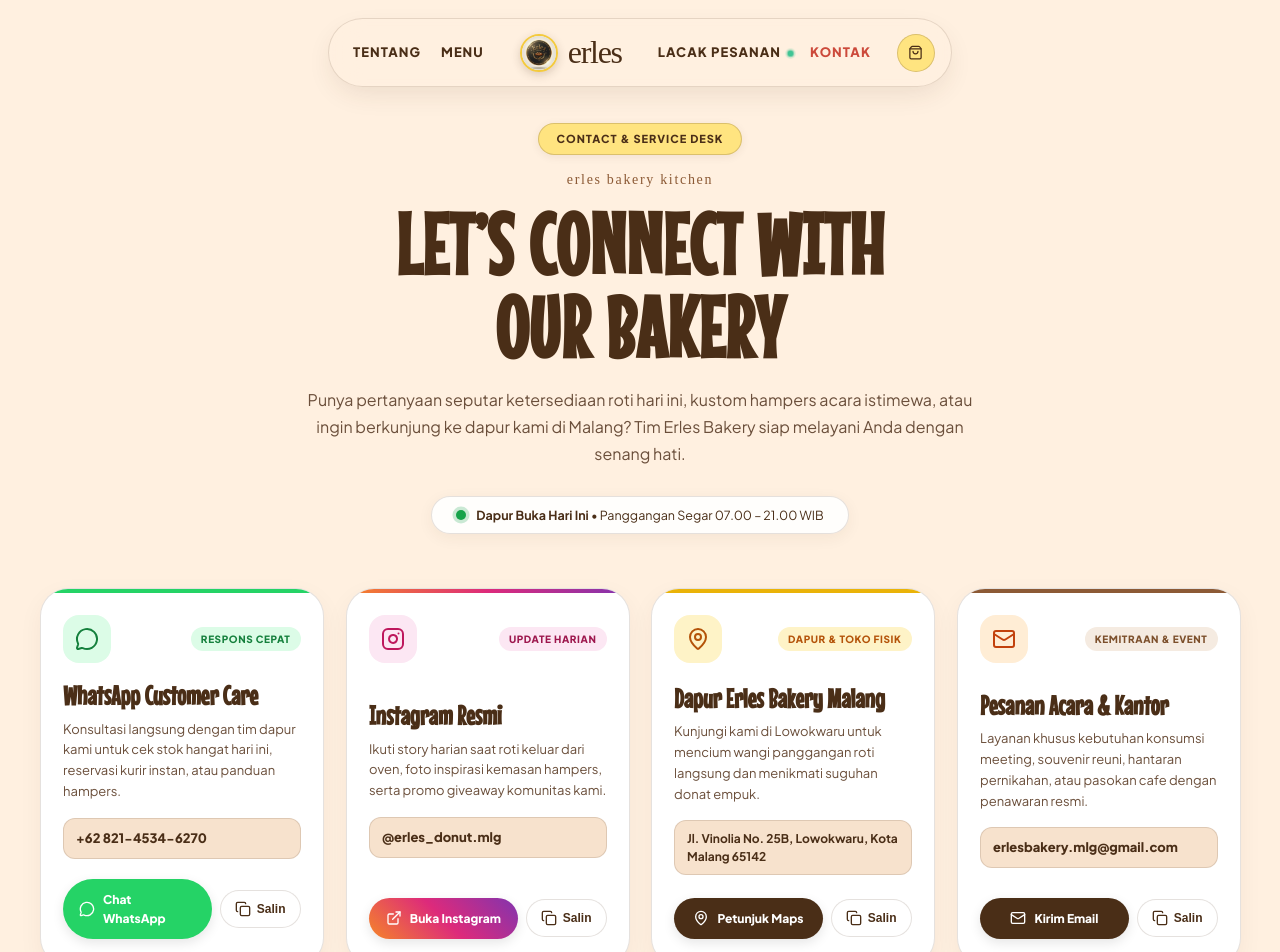
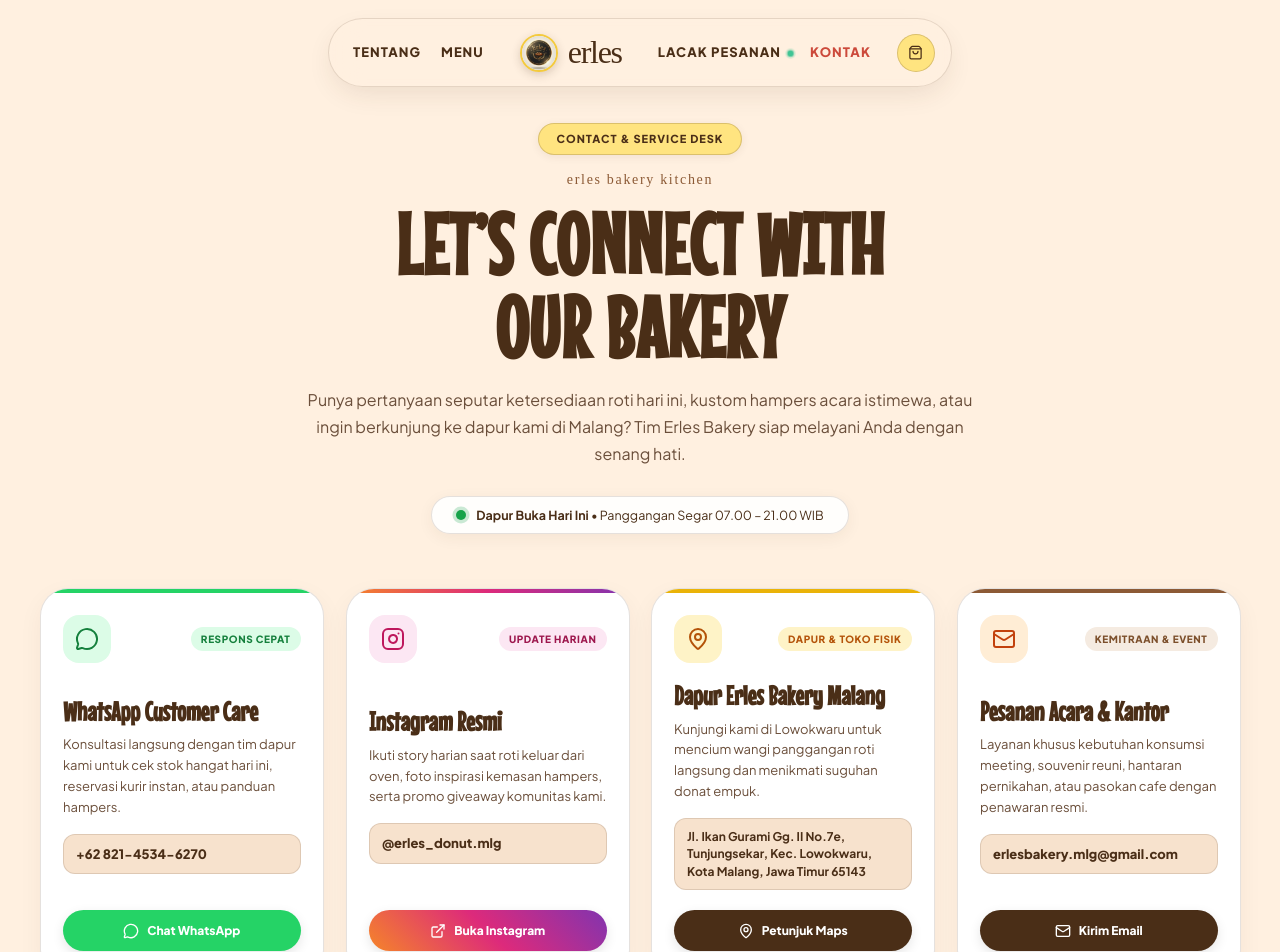
Before and after one commit to Warteknasional/erles-bakery-publik, a React (Vite) app: page /kontak in a window 1280 px wide. Shown: the top 952 px of the page. Built offline with nearby package versions, Linux system fonts and the light colour scheme; no server answers; a web font is replaced by a local one.

Commit message:
feat(contact): update official address to Jl. Ikan Gurami and remove Salin buttons for clean touchpoint UI

```diff
--- a/src/config/site.js
+++ b/src/config/site.js
@@ -5,8 +5,8 @@ export const SITE_CONFIG = {
   whatsappDigits: '6282145346270',
   whatsappRaw: '6282145346270',
   whatsappUrl: 'https://wa.me/6282145346270',
-  address: 'Jl. Vinolia No. 25B, Lowokwaru, Kota Malang, Jawa Timur 65142',
-  addressShort: 'Jl. Vinolia No. 25B Malang',
+  address: 'Jl. Ikan Gurami Gg. II No.7e, Tunjungsekar, Kec. Lowokwaru, Kota Malang, Jawa Timur 65143',
+  addressShort: 'Jl. Ikan Gurami Gg. II No.7e, Malang',
   hours: 'Senin - Minggu: 07.00 - 21.00 WIB',
   freshNote: '*Panggangan pertama siap pukul 06.30 WIB setiap pagi',
   instagramUrl: 'https://www.instagram.com/erles_donut.mlg',
--- a/src/pages/HomePage.jsx
+++ b/src/pages/HomePage.jsx
@@ -113,7 +113,7 @@ const faqData = [
   },
   {
     q: 'Bisa kirim langsung (instan) ke seluruh area Malang?',
-    a: 'Tentu bisa. Kami melayani kurir instan (GrabExpress/GoSend) maupun ambil langsung di toko (Jl. Vinolia No. 25B, Lowokwaru, Kota Malang).',
+    a: 'Tentu bisa. Kami melayani kurir instan (GrabExpress/GoSend) maupun ambil langsung di toko (Jl. Ikan Gurami Gg. II No.7e, Lowokwaru, Kota Malang).',
   },
   {
     q: 'Bagaimana cara memesan paket hampers dengan kartu ucapan kustom?',
--- a/src/pages/KontakPage.jsx
+++ b/src/pages/KontakPage.jsx
@@ -6,8 +6,6 @@ import {
   MapPin,
   Clock,
   Mail,
-  Copy,
-  Check,
   ExternalLink,
   Send,
   CheckCircle2,
@@ -50,7 +48,7 @@ const contactFaq = [
     a: 'Pengiriman kurir flat Rp 12.000 untuk seluruh area perkotaan Malang (Lowokwaru, Klojen, Blimbing, Sukun, Kedungkandang). Anda juga dapat memilih opsi "Ambil Sendiri di Dapur" secara gratis.',
   },
   {
-    q: 'Apakah toko fisik di Vinolia menyediakan tempat makan di tempat (Dine-in)?',
+    q: 'Apakah toko fisik Erles Bakery menyediakan tempat makan di tempat (Dine-in)?',
     a: 'Toko dan dapur kami menyediakan area duduk santai (*seating area*) untuk menikmati kopi dan roti hangat langsung dari oven, serta melayani pembelian take-away higienis.',
   },
   {
@@ -60,10 +58,7 @@ const contactFaq = [
 ];
 
 export default function KontakPage() {
-  const [copiedWA, setCopiedWA] = useState(false);
-  const [copiedIG, setCopiedIG] = useState(false);
-  const [copiedAddress, setCopiedAddress] = useState(false);
-  const [copiedEmail, setCopiedEmail] = useState(false);
+
 
   const [form, setForm] = useState({
     name: '',
@@ -75,23 +70,6 @@ export default function KontakPage() {
   const [isSubmitting, setIsSubmitting] = useState(false);
   const [isSubmitted, setIsSubmitted] = useState(false);
   const [openFaq, setOpenFaq] = useState(0);
-
-  const handleCopy = (text, type) => {
-    navigator.clipboard.writeText(text);
-    if (type === 'wa') {
-      setCopiedWA(true);
-      setTimeout(() => setCopiedWA(false), 2200);
-    } else if (type === 'ig') {
-      setCopiedIG(true);
-      setTimeout(() => setCopiedIG(false), 2200);
-    } else if (type === 'addr') {
-      setCopiedAddress(true);
-      setTimeout(() => setCopiedAddress(false), 2200);
-    } else if (type === 'email') {
-      setCopiedEmail(true);
-      setTimeout(() => setCopiedEmail(false), 2200);
-    }
-  };
 
   const handleFormSubmit = (e) => {
     e.preventDefault();
@@ -189,15 +167,6 @@ export default function KontakPage() {
                 <MessageCircle size={16} />
                 <span>Chat WhatsApp</span>
               </a>
-              <button
-                type="button"
-                onClick={() => handleCopy(SITE_CONFIG.phone, 'wa')}
-                className="channel-secondary-btn"
-                title="Salin Nomor WhatsApp"
-              >
-                {copiedWA ? <Check size={16} color="#16a34a" /> : <Copy size={16} />}
-                <span>{copiedWA ? 'Tersalin' : 'Salin'}</span>
-              </button>
             </div>
           </div>
 
@@ -231,15 +200,6 @@ export default function KontakPage() {
                 <ExternalLink size={16} />
                 <span>Buka Instagram</span>
               </a>
-              <button
-                type="button"
-                onClick={() => handleCopy('@erles_donut.mlg', 'ig')}
-                className="channel-secondary-btn"
-                title="Salin Username Instagram"
-              >
-                {copiedIG ? <Check size={16} color="#16a34a" /> : <Copy size={16} />}
-                <span>{copiedIG ? 'Tersalin' : 'Salin'}</span>
-              </button>
             </div>
           </div>
 
@@ -259,7 +219,7 @@ export default function KontakPage() {
                 suguhan donat empuk.
               </p>
               <div className="channel-contact-val small">
-                <span>Jl. Vinolia No. 25B, Lowokwaru, Kota Malang 65142</span>
+                <span>{SITE_CONFIG.address}</span>
               </div>
             </div>
 
@@ -273,17 +233,6 @@ export default function KontakPage() {
                 <MapPin size={16} />
                 <span>Petunjuk Maps</span>
               </a>
-              <button
-                type="button"
-                onClick={() =>
-                  handleCopy('Jl. Vinolia No. 25B, Lowokwaru, Kota Malang 65142', 'addr')
-                }
-                className="channel-secondary-btn"
-                title="Salin Alamat Lengkap"
-              >
-                {copiedAddress ? <Check size={16} color="#16a34a" /> : <Copy size={16} />}
-                <span>{copiedAddress ? 'Tersalin' : 'Salin'}</span>
-              </button>
             </div>
           </div>
 
@@ -315,15 +264,6 @@ export default function KontakPage() {
                 <Mail size={16} />
                 <span>Kirim Email</span>
               </a>
-              <button
-                type="button"
-                onClick={() => handleCopy('erlesbakery.mlg@gmail.com', 'email')}
-                className="channel-secondary-btn"
-                title="Salin Alamat Email"
-              >
-                {copiedEmail ? <Check size={16} color="#16a34a" /> : <Copy size={16} />}
-                <span>{copiedEmail ? 'Tersalin' : 'Salin'}</span>
-              </button>
             </div>
           </div>
         </div>
--- a/src/pages/LacakPesananPage.jsx
+++ b/src/pages/LacakPesananPage.jsx
@@ -134,14 +134,14 @@ const DEMO_ORDERS = {
   'ERL-LIVE-002': {
     code: 'ERL-LIVE-002',
     status: 'ready',
-    statusText: 'Siap Diambil di Dapur Vinolia',
+    statusText: 'Siap Diambil di Dapur Erles Bakery',
     createdAt: 'Kemarin, 14:15 WIB',
     estimatedReady: 'Siap diambil sekarang',
     customer: {
       name: 'Bima Arya Perkasa',
       phone: '+62 858-9900-1122',
       deliveryMethod: 'pickup',
-      address: 'Ambil di Toko (Jl. Vinolia No. 25B, Lowokwaru, Malang)',
+      address: 'Ambil di Toko (Jl. Ikan Gurami Gg. II No.7e, Malang)',
       deliveryDate: 'Hari ini',
       deliveryTime: '10:00 - 15:00 WIB',
       paymentMethod: 'qris',
@@ -178,7 +178,7 @@ const DEMO_ORDERS = {
       name: 'dr. Sarah Amanda',
       phone: '+62 813-7788-9900',
       deliveryMethod: 'delivery',
-      address: 'Klinik Vinolia Medika, Jl. Vinolia No. 10, Lowokwaru, Malang',
+      address: 'Klinik Medika Utama, Jl. Soekarno Hatta No. 10, Lowokwaru, Malang',
       deliveryDate: '04 Nov 2026',
       deliveryTime: 'Siang',
       paymentMethod: 'transfer',
```
